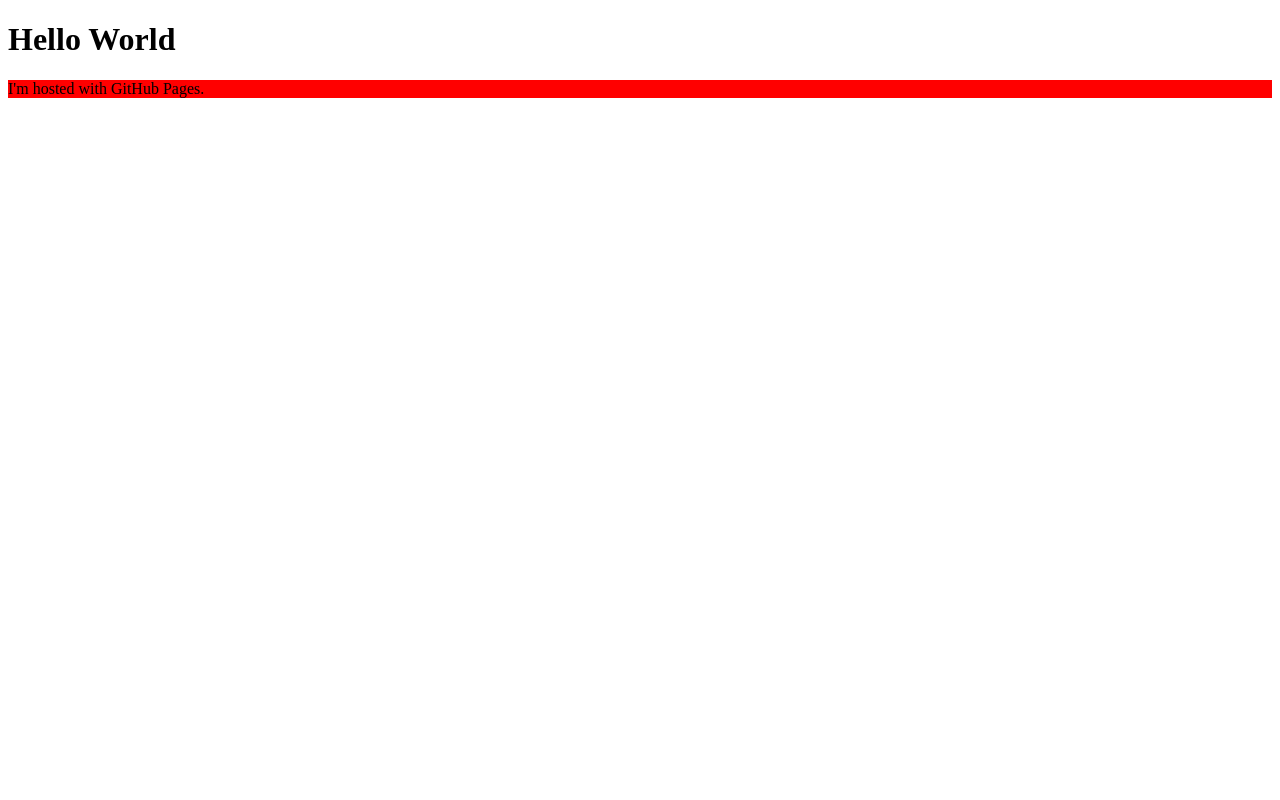
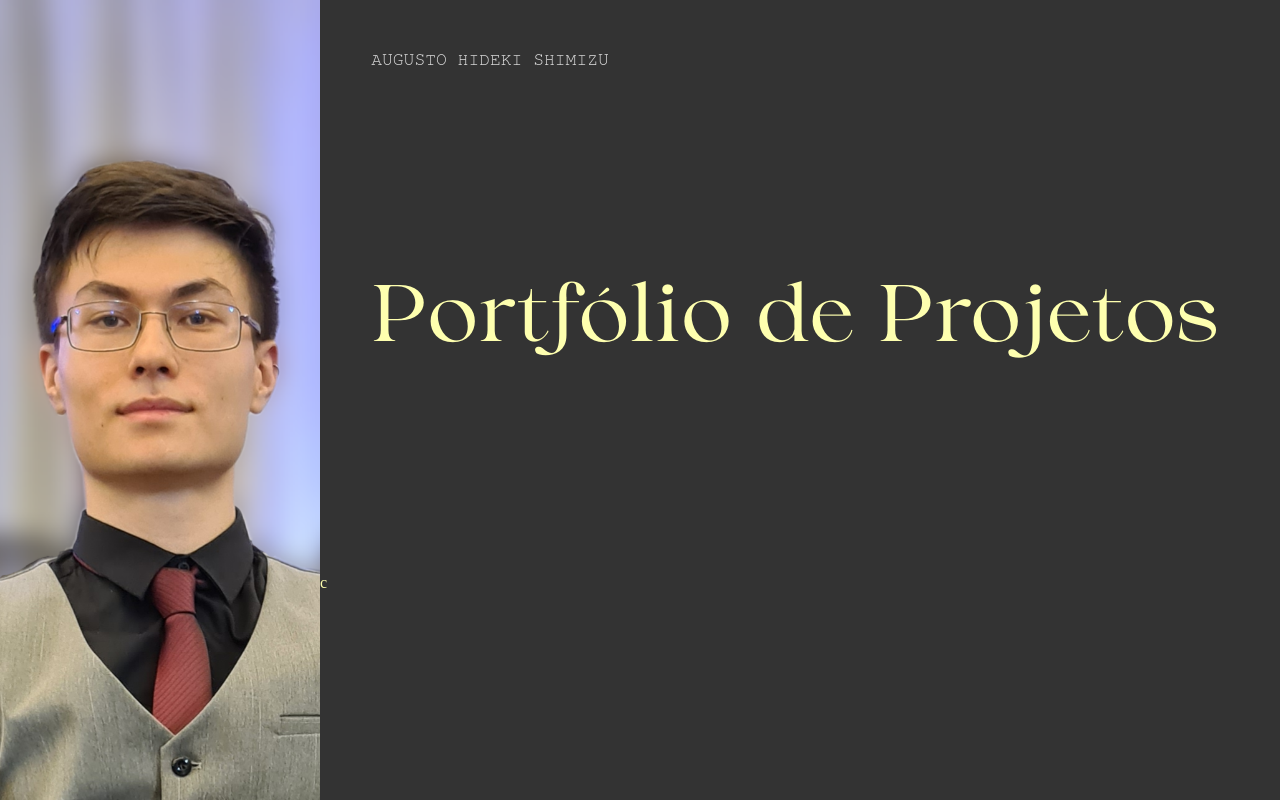
Before and after one commit to AugustoShz/AugustoShz.github.io, a plain HTML site: page index.html in a window 1280 px wide. Drawn offline with Linux system fonts and the light colour scheme.

Commit message:
Testing font

```diff
--- a/index.html
+++ b/index.html
@@ -4,7 +4,11 @@
   <link type="text/css" rel="stylesheet" href="stylesheets/index.css" />
 </head>
 <body>
-<h1>Hello World</h1>
-<p>I'm hosted with GitHub Pages.</p>
+  <div id="main-container">
+    <img src="assets/images/Social.png" alt="social" id="main-side-image">
+    <div id="main-name">AUGUSTO HIDEKI SHIMIZU</div>
+    <div id="main-title">Portfólio de Projetos</div>
+    <div id="main-collection">c</div>
+  </div>
 </body>
 </html>
--- a/stylesheets/index.css
+++ b/stylesheets/index.css
@@ -1,3 +1,64 @@
-p {
-  background-color: red;
+@font-face {
+  font-family: "Collingar Regular";
+  src: url("../assets/fonts/Collingar Regular.otf");
 }
+
+#main-side-image {
+  height: 100lvh;
+  width: 100%;
+  object-fit: cover;
+  /* mask-image: linear-gradient(to right, rgba(0,0,0,1), rgba(0,0,0,0)); */
+
+  animation: slide-right 1.5s cubic-bezier(0.250, 0.460, 0.450, 0.940) both;
+
+  grid-area: side-image;
+}
+
+#main-name {
+  grid-area: name;
+  color: #DDD;
+  font-family: "Bahnschrift Light", FreeMono, monospace;
+  font-size: 18px;
+  padding: 4lvw 4lvw 0px 4lvw;
+}
+
+#main-title {
+  grid-area: title;
+  color: #feffaf;
+  padding: 0 4lvw;
+  font-family: "Collingar Regular";
+  font-size: 80px;
+}
+
+#main-collection {
+  grid-area: collection;
+  color: #feffaf;
+}
+
+#main-container {
+  display: grid;
+
+  grid-template:
+    "side-image name"
+    "side-image title"
+    "side-image collection" / 1fr 3fr;
+}
+
+body {
+  margin: 0;
+  overflow: hidden;
+  background-color: #333;
+  color: white;
+}
+
+@keyframes slide-right {
+  0% {
+    opacity: 0;
+    transform: translateX(-30lvw);
+  }
+
+  100% {
+    opacity: 100%;
+    transform: translateX(0);
+  }
+}
```
Also changed, not shown: teste.html (deleted, +0 -9 lines), assets/fonts/Collingar Regular.otf (added), assets/images/Social.png (added).
